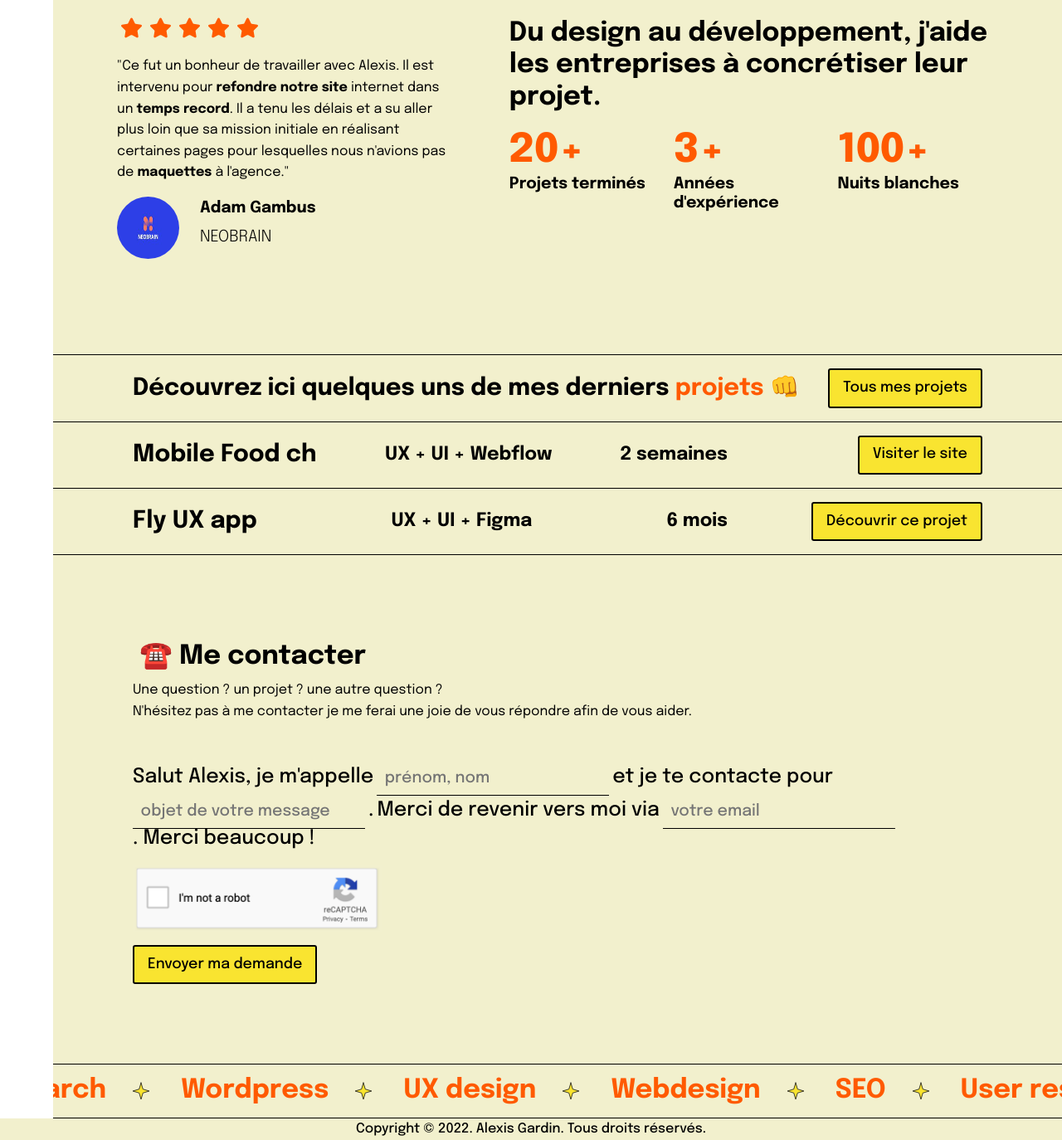
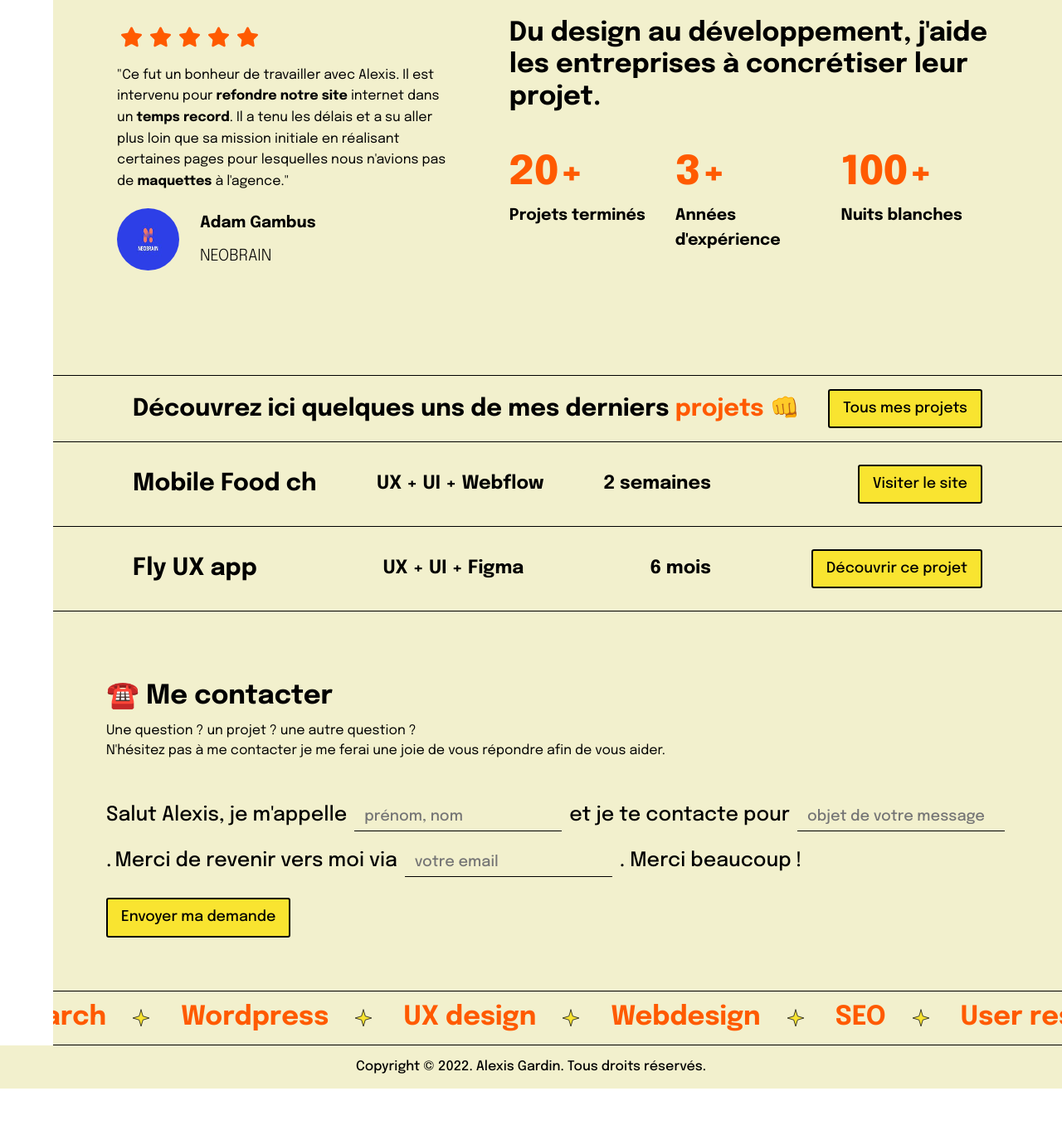
Before and after one commit to maryedang/alexis-gardin-case-study, a plain HTML site: page index.html in a window 1280 px wide. Shown: the part 901-2275 px from the top of the page at 83% size. After the commit the page ends 2213 px from the top, so only its background shows below. Drawn offline with Linux system fonts and the light colour scheme.

Commit message:
streamline finished

```diff
--- a/css/style.css
+++ b/css/style.css
@@ -440,6 +440,7 @@ aside {
   grid-template-columns: 40% 1fr;
   grid-gap: 2rem;
   justify-content: space-between;
+  align-items: center;
 }
 
 .page-section-wrapper {
@@ -465,18 +466,8 @@ aside {
   padding: 0;
 }
 
-.page-section-testament h3 {
-  font-size: 32px;
-  line-height: 1.2em;
-}
-
-.page-section-testament h5 {
-  font-size: 1.2rem;
-  line-height: 1.2em;
-}
-
 .testament-client-block {
-  margin-top: 1rem;
+  margin-top: 20px;
   padding: 0;
   display: grid;
   grid-template-columns: 100px 1fr;
@@ -490,14 +481,34 @@ aside {
 }
 
 .client-block__name h5 {
-  margin: 0;
+  margin-bottom: 10px;
 }
 
 .client-block__name p {
   font-size: 1.2rem;
   font-weight: 200;
-  margin: .5rem 0;
-  padding: 0;
+}
+
+.testament-summary-block {
+  display: grid;
+  grid-template-columns: 1fr 1fr 1fr;
+  grid-gap: 16px;
+  justify-content: space-between;
+}
+
+.testament-summary-block h3 {
+  color: var(--red-orange);
+  font-size: 3rem;
+  line-height: 1.5em;
+  font-weight: 900;
+  margin-top: 20px;
+}
+
+.testament-summary-block h5 {
+  margin-bottom: 10px;
+  font-size: 1.2rem;
+  line-height: 30px;
+  font-weight: 700;
 }
 
 /*Page Section - Skills*/
@@ -507,35 +518,20 @@ aside {
   border-bottom: 1px solid var(--black);
 }
 
-.stats-block {
-  display: grid;
-  grid-template-columns: 1fr 1fr 1fr;
-  gap: 10px;
-  justify-content: space-between;
-}
-
-.stats-block h3 {
-  color: var(--red-orange);
-  font-size: 3rem;
-  font-weight: 900;
-  margin-bottom: 0;
-}
-
-.stats-block li h5 {
-  margin: 0;
-  font-size: 1.2rem;
-}
-
 .skills-block {
   border-bottom: 1px solid black;
   display: flex;
   align-items: center;
   justify-content: space-between;
-  padding: 1rem 6rem;
+  padding: 1rem;
 }
 
 .skills-block:last-child {
   border-bottom: none;
+}
+
+.skills-block-wrapper {
+  padding: 1rem 6rem;
 }
 
 .flood {
@@ -548,27 +544,48 @@ aside {
   background-position: 0 -100%;
 }
 
+.skills-block__main-heading {
+  font-size: 1.7rem;
+}
+
 .highlight {
   color: var(--red-orange);
 }
 
-.page-section-contact {
-  padding: 6rem;
+.skills-block__heading {
+  font-size: 1.3rem;
+  line-height: 1em;
+  margin: 20px 20px 20px 0;
 }
 
-.page-section-contact h2 {
-  margin: .5rem;
-}
-
-.page-section-contact p {
-  padding: 0;
-  margin: 0;
+.skills-block__subheading {
+  font-size: 1rem;
+  line-height: 1.2em;
+  margin: 10px 20px 10px 0;
 }
 
 /*Contact Form*/
 
+.contact-wrapper {
+  padding: 8vh 5vw;
+}
+
+.contact__heading {
+  margin-top: 20px;
+  margin-bottom: 10px;
+  font-size: 32px;
+  line-height: 1.2em;
+}
+
+.contact__body {
+  margin-top: 0;
+  margin-bottom: 10px;
+  font-size: 1rem;
+  line-height: 1.5em;
+}
+
 .contact-form {
-  margin: 3rem 0 1rem;
+  margin: 40px 0 15px;
 }
 
 .contact-form h4 {
@@ -582,29 +599,27 @@ aside {
   font-family: var(--font-sans-serif);
   font-weight: 500;
   color: #ccc;
-  font-size: 1.2rem;
-  padding: .5em .5em;
+  font-size: 18px;
+  padding: 8px 12px;
+  margin: 10px 5px;
   border: transparent;
   border-bottom: 1px solid black;
-  width: 280px;
+  width: 250px;
   background: var(--light-yellow);
-}
-
-.contact-form__image {
-  width: 300px;
-  padding: 0 0 1rem 0;
 }
 
 /*Footer*/
 
-footer {
+.footer {
   background: var(--light-yellow);
 }
 
-footer p {
+.footer-copyright {
   font-weight: 500;
   text-align: center;
-  margin: 0;
+  line-height: 1.3em;
+  font-size: 1rem;
+  padding: 1rem;
 }
 
 /*Homepage - Header*/
--- a/index.html
+++ b/index.html
@@ -187,9 +187,9 @@
 					</div>
 				</div>
 			</div>
-			<div class="blockquote--right">
-				<h2>Du design au développement, j'aide les entreprises à concrétiser leur projet.</h2>
-				<ul class="stats-block">
+			<div class="testament-summary">
+				<h2 class="testament-summary__heading">Du design au développement, j'aide les entreprises à concrétiser leur projet.</h2>
+				<ul class="testament-summary-block">
 					<li>
 						<h3>20+</h3>
 						<h5>Projets terminés</h5>
@@ -207,32 +207,32 @@
 		</div>
 
 		<div class="page-section-skills">
-			<div class="skills-block">
-				<h3>Découvrez ici quelques uns de mes derniers <span class="highlight">projets</span> 👊</h3>
+			<div class="skills-block skills-block-wrapper">
+				<h3 class="skills-block__main-heading">Découvrez ici quelques uns de mes derniers <span class="highlight">projets</span> 👊</h3>
 				<a class="button" href="#!">Tous mes projets</a>
 			</div>
-			<div class="skills-block flood">
+			<div class="skills-block skills-block-wrapper flood">
 				<div class="mobile-skills-block">
-					<h3>Mobile Food ch</h3>
-					<h4>UX + UI + Webflow</h4>
-					<h4>2 semaines</h4>
+					<h3 class="skills-block__heading">Mobile Food ch</h3>
+					<h4 class="skills-block__subheading">UX + UI + Webflow</h4>
+					<h4 class="skills-block__subheading">2 semaines</h4>
 				</div>
 				<a class="button" href="#!">Visiter le site</a>
 			</div>
-			<div class="skills-block flood">
+			<div class="skills-block skills-block-wrapper flood">
 				<div class="mobile-skills-block">
-					<h3>Fly UX app</h3>
-					<h4>UX + UI + Figma</h4>
-					<h4>6 mois</h4>
+					<h3 class="skills-block__heading">Fly UX app</h3>
+					<h4 class="skills-block__subheading">UX + UI + Figma</h4>
+					<h4 class="skills-block__subheading">6 mois</h4>
 				</div>
 				<a class="button" href="#!">Découvrir ce projet</a>
 			</div>
 		</div>
 
-		<div class="page-section-contact">
-			<h2>☎️ Me contacter</h2>
-			<p>Une question ? un projet ? une autre question ?</p>
-			<p>N'hésitez pas à me contacter je me ferai une joie de vous répondre afin de vous aider.</p>
+		<div class="page-section-contact contact-wrapper">
+			<h2 class="contact__heading">☎️ Me contacter</h2>
+			<p class="contact__body">Une question ? un projet ? une autre question ?<br>
+			N'hésitez pas à me contacter je me ferai une joie de vous répondre afin de vous aider.</p>
 				<div class="contact-form">
 					<h4>Salut Alexis, je m'appelle </h4>
 					<input placeholder="pr&eacute;nom, nom">
@@ -243,7 +243,6 @@
 					<input placeholder="votre email">
 					<h4>. Merci beaucoup !</h4>
 				</div>
-			<img class="contact-form__image" src="img/recaptcha.png" alt="image of recaptcha">
 			<a class="button" href="#!">Envoyer ma demande</a>
 		</div>
 
@@ -334,8 +333,8 @@
 
 	</div>
 
-	<footer>
-		<p>Copyright &copy; 2022. Alexis Gardin. Tous droits réservés.</p>
+	<footer class="footer">
+		<p class="footer-copyright">Copyright &copy; 2022. Alexis Gardin. Tous droits réservés.</p>
 	</footer>
 
 </body>
```
Also changed, not shown: components/index.html (+4 -5 lines), components/img/contact-form.png, components/img/recaptcha.png (deleted).
